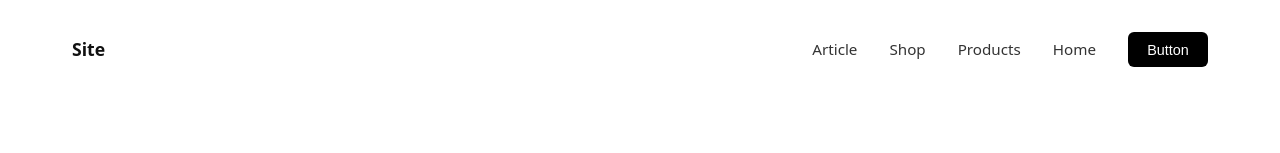
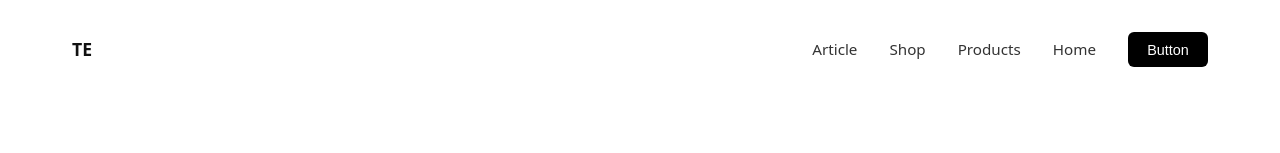
Before and after one commit to Solouser-9/The-EDGE, a React (Vite) app: page /about in a window 1280 px wide. Shown: the top 153 px of the page. Built offline with nearby package versions, Linux system fonts and the light colour scheme; grey boxes are pictures that could not be loaded.

Commit message:
Update navbar branding

```diff
--- a/src/pages/About.jsx
+++ b/src/pages/About.jsx
@@ -6,7 +6,7 @@ const About = () => {
   return (
     <div className="about-page">
   <header className="navbar">
-    <div className="logo">Site</div>
+    <div className="logo">TE</div>
     <nav className="nav-links">
       <Link to="/article">Article</Link>
       <Link to="/shop">Shop</Link>
--- a/src/pages/Article.jsx
+++ b/src/pages/Article.jsx
@@ -6,7 +6,7 @@ const Article = () => {
   return (
     <div className="article-page">
   <header className="navbar">
-    <div className="logo">Site</div>
+    <div className="logo">TE</div>
     <nav className="nav-links">
       <Link to="/home">Home</Link>
       <Link to="/shop">Shop</Link>
--- a/src/pages/LandingPage.jsx
+++ b/src/pages/LandingPage.jsx
@@ -6,7 +6,7 @@ const LandingPage = () => {
   return (
     <div className="landing-page">
   <header className="navbar">
-    <div className="logo">Site</div>
+    <div className="logo">TE</div>
     <nav className="nav-links">
       <Link to="/article">Article</Link>
       <Link to="/shop">Shop</Link>
--- a/src/pages/ProductDetail.jsx
+++ b/src/pages/ProductDetail.jsx
@@ -6,7 +6,7 @@ const ProductDetail = () => {
   return (
     <div className="product-page">
   <header className="navbar">
-    <div className="logo">Site</div>
+    <div className="logo">TE</div>
     <nav className="nav-links">
       <Link to="/article">Article</Link>
       <Link to="/shop">Shop</Link>
--- a/src/pages/Shop.jsx
+++ b/src/pages/Shop.jsx
@@ -6,7 +6,7 @@ const Shop = () => {
   return (
     <div className="shop-page">
   <header className="navbar">
-    <div className="logo">Site</div>
+    <div className="logo">TE</div>
     <nav className="nav-links">
       <Link to="/article">Article</Link>
       <Link to="/home">Home</Link>
```
